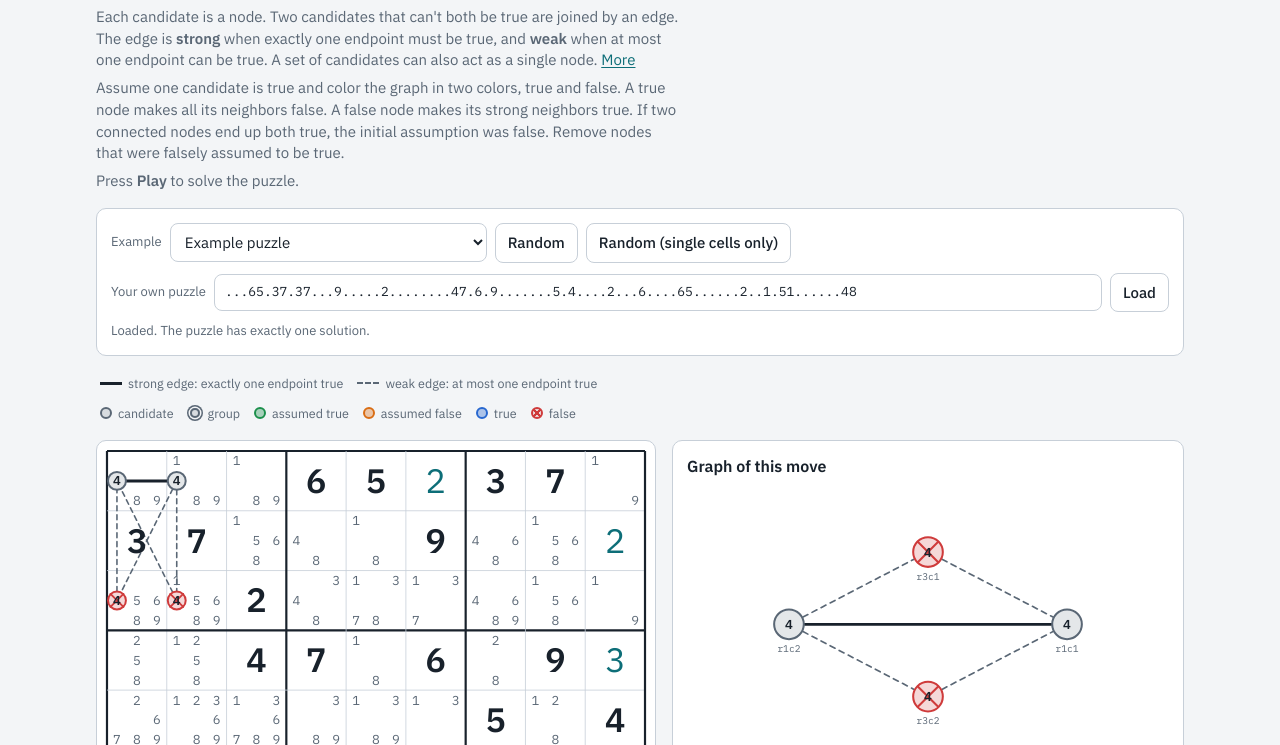
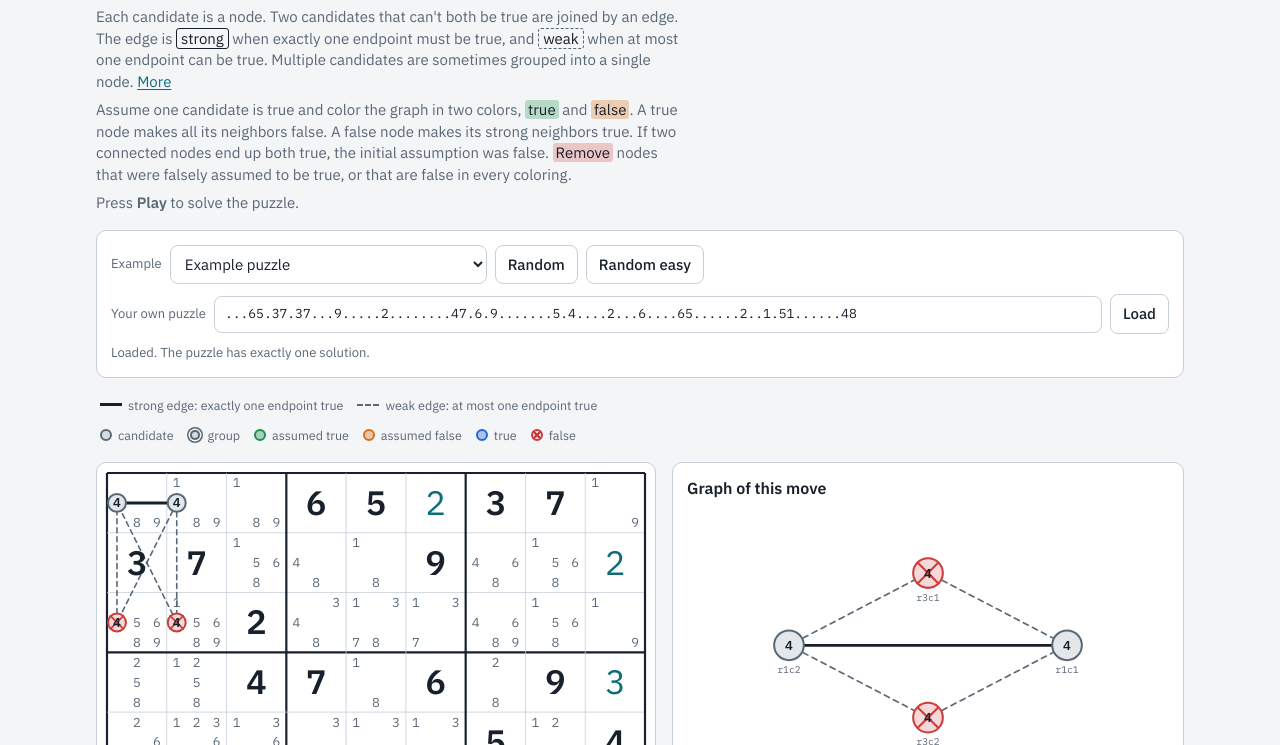
Before and after one commit to HyejunShin/sudoku-graph-theory, a website: page index.html in a window 1280 px wide. Shown: the part 55-800 px from the top of the page. Drawn offline with Linux system fonts and the light colour scheme.

Commit message:
Solver intro: highlights for true, false and Remove; boxed strong and weak; Random easy button
Co-Authored-By: Claude Opus 5.5 <noreply@anthropic.com>
Claude-Session: https://claude.ai/code/session_0161PMRBv2Fxor83Lofabj9S

```diff
--- a/index.html
+++ b/index.html
@@ -31,6 +31,13 @@ h1 { font-size: 24px; font-weight: 600; margin: 0; text-wrap: balance; }
 h2 { font-size: 16px; font-weight: 600; margin: 0; text-wrap: balance; }
 p { margin: 0; }
 .lede { color: var(--muted); max-width: 65ch; }
+.e-strong, .e-weak { color: var(--ink); font-weight: 400; padding: 0 4px; border-radius: 3px; }
+.e-strong { border: 1.6px solid var(--ink); }
+.e-weak { border: 1.6px dashed var(--muted); }
+.c-true, .c-false { color: var(--ink); padding: 0 3px; border-radius: 3px; }
+.c-true { background: color-mix(in srgb, var(--true) 28%, transparent); }
+.c-false { background: color-mix(in srgb, var(--false) 30%, transparent); }
+.c-out { color: var(--ink); padding: 0 3px; border-radius: 3px; background: color-mix(in srgb, var(--out) 25%, transparent); }
 .more { color: var(--muted); max-width: 65ch; margin: -2px 0 10px; font-size: 14px; }
 .morelink { border: 0; background: none; padding: 0; font: inherit; color: var(--accent); cursor: pointer; text-decoration: underline; text-underline-offset: 2px; }
 .card { background: var(--panel); border: 1px solid var(--line); border-radius: 10px; padding: 14px; display: flex; flex-direction: column; gap: 10px; }
@@ -147,9 +154,9 @@ svg .landing { animation: landing var(--dur, 1100ms) ease-in-out; }
 <div class="wrap">
   <header class="stack" style="gap:6px">
     <h1>Solving Sudoku Using Graph Coloring</h1>
-    <p class="lede">Each candidate is a node. Two candidates that can't both be true are joined by an edge. The edge is <b>strong</b> when exactly one endpoint must be true, and <b>weak</b> when at most one endpoint can be true. A set of candidates can also act as a single node. <button type="button" class="morelink" id="moreBtn" aria-expanded="false" aria-controls="moreText">More</button></p>
+    <p class="lede">Each candidate is a node. Two candidates that can't both be true are joined by an edge. The edge is <span class="e-strong">strong</span> when exactly one endpoint must be true, and <span class="e-weak">weak</span> when at most one endpoint can be true. Multiple candidates are sometimes grouped into a single node. <button type="button" class="morelink" id="moreBtn" aria-expanded="false" aria-controls="moreText">More</button></p>
     <p class="more" id="moreText" hidden>A group node is a set of candidates that is true when just one of them is true, and false when all of them are false. A candidate adjacent to every member is adjacent to the group. The edge is strong when exactly one endpoint must be true.</p>
-    <p class="lede">Assume one candidate is true and color the graph in two colors, true and false. A true node makes all its neighbors false. A false node makes its strong neighbors true. If two connected nodes end up both true, the initial assumption was false. Remove nodes that were falsely assumed to be true.</p>
+    <p class="lede">Assume one candidate is true and color the graph in two colors, <span class="c-true">true</span> and <span class="c-false">false</span>. A true node makes all its neighbors false. A false node makes its strong neighbors true. If two connected nodes end up both true, the initial assumption was false. <span class="c-out">Remove</span> nodes that were falsely assumed to be true, or that are false in every coloring.</p>
     <p class="lede">Press <b>Play</b> to solve the puzzle.</p>
   </header>
 
@@ -158,7 +165,7 @@ svg .landing { animation: landing var(--dur, 1100ms) ease-in-out; }
       <label for="sample">Example</label>
       <select id="sample"></select>
       <button id="rand" type="button">Random</button>
-      <button id="randEasy" type="button">Random (single cells only)</button>
+      <button id="randEasy" type="button" title="Finished by single candidate cells alone">Random easy</button>
     </div>
     <div class="row">
       <label for="puzzle">Your own puzzle</label>
```
Also changed, not shown: src/index.src.html (+10 -3 lines), test/smoke.js (+1 -1 lines), README.md.
